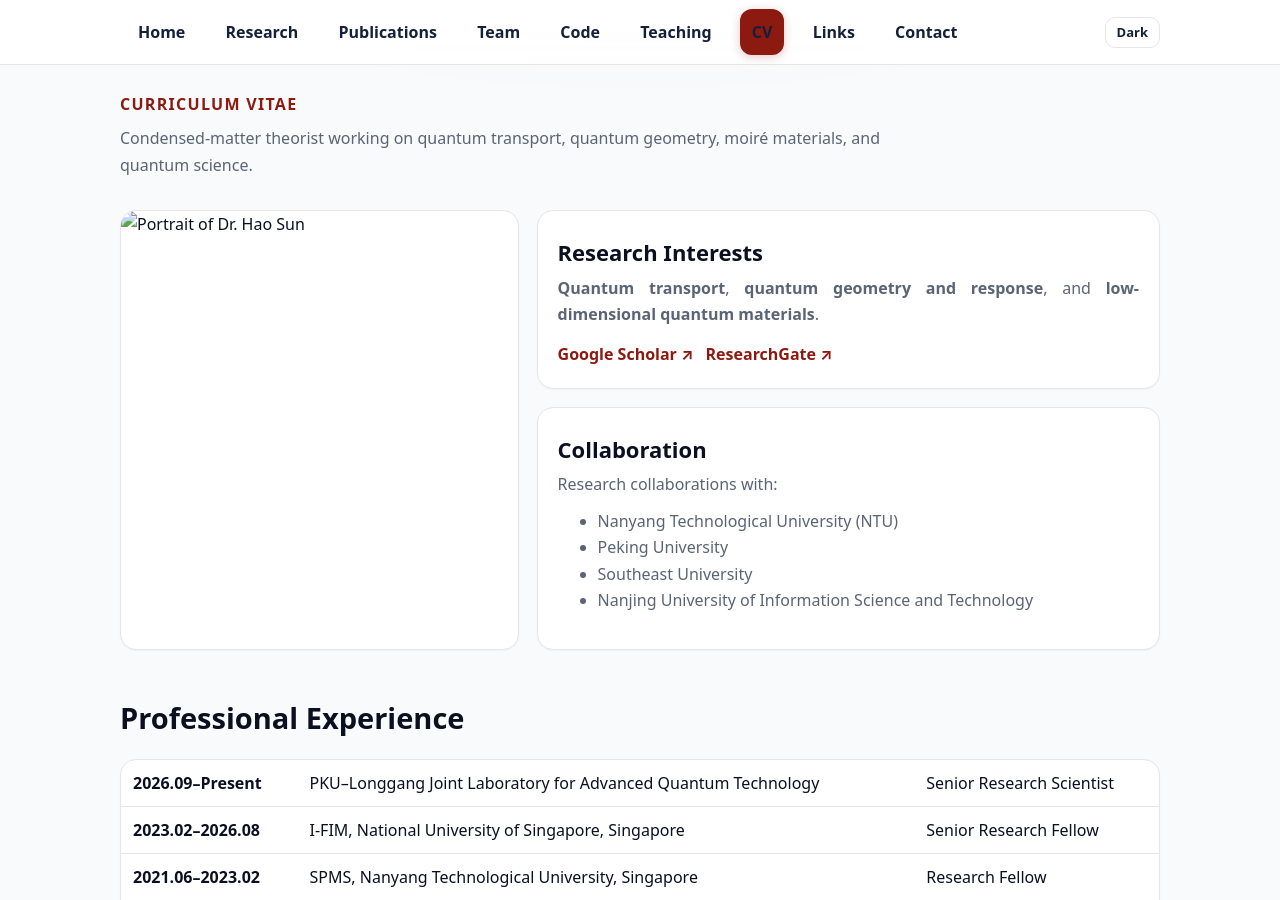
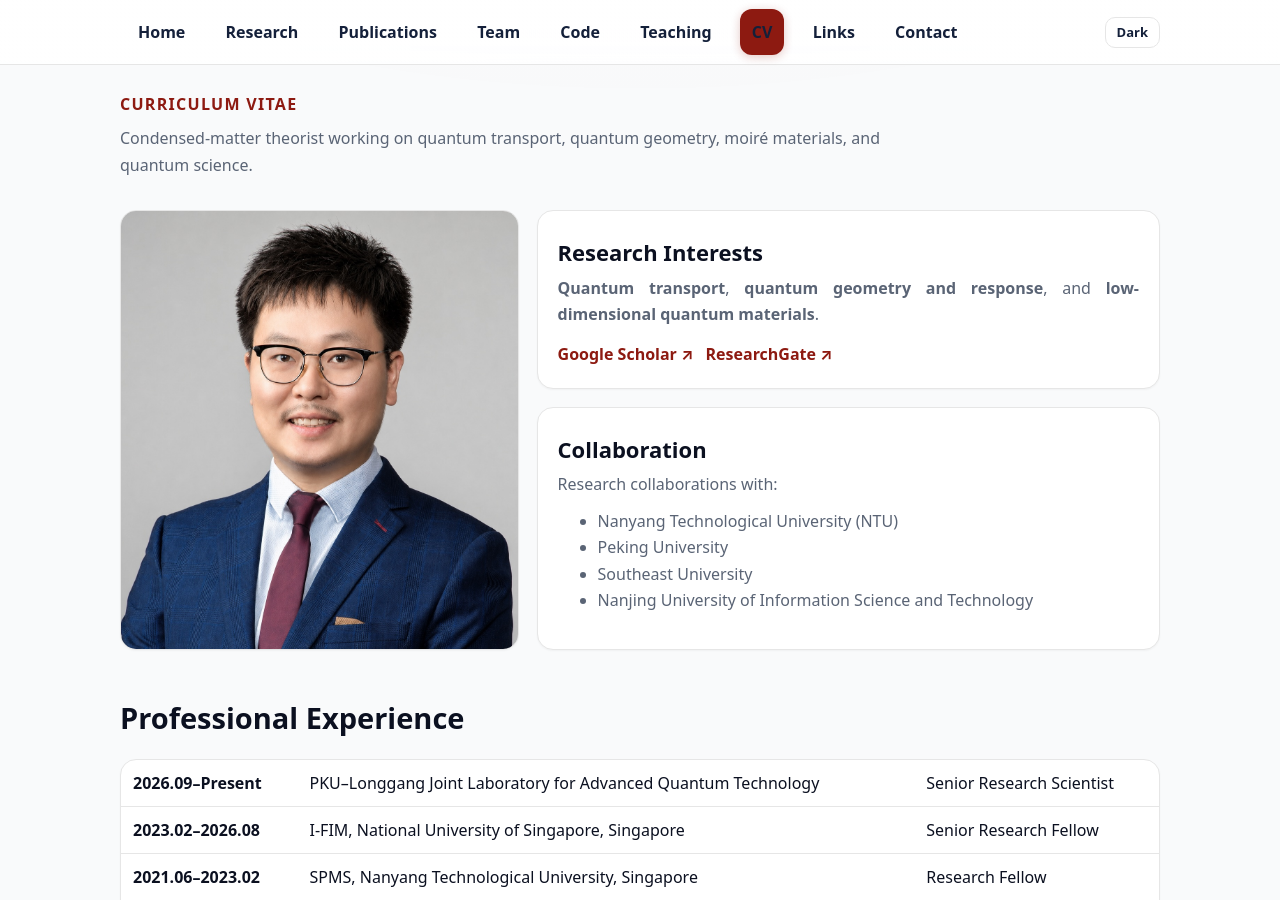
Before and after one commit to sunohao/sunohao.github.io, a Jekyll site: the page built from cv/index.md, in a window 1280 px wide and 900 px high. Built offline with Jekyll 4.4.1, drawn with Linux system fonts in a browser that asks for light colours.

Commit message:
Update CV profile image path

```diff
--- a/cv/index.md
+++ b/cv/index.md
@@ -53,7 +53,7 @@ permalink: /cv.html
 
 <div class="cv-profile-grid">
   <div class="card cv-profile-photo">
-    <img src="/assets/Hao_profile.jpg" alt="Portrait of Dr. Hao Sun">
+    <img src="/assets/profile/Hao_profile.jpg" alt="Portrait of Dr. Hao Sun">
   </div>
 
   <div class="cv-profile-info">
```
